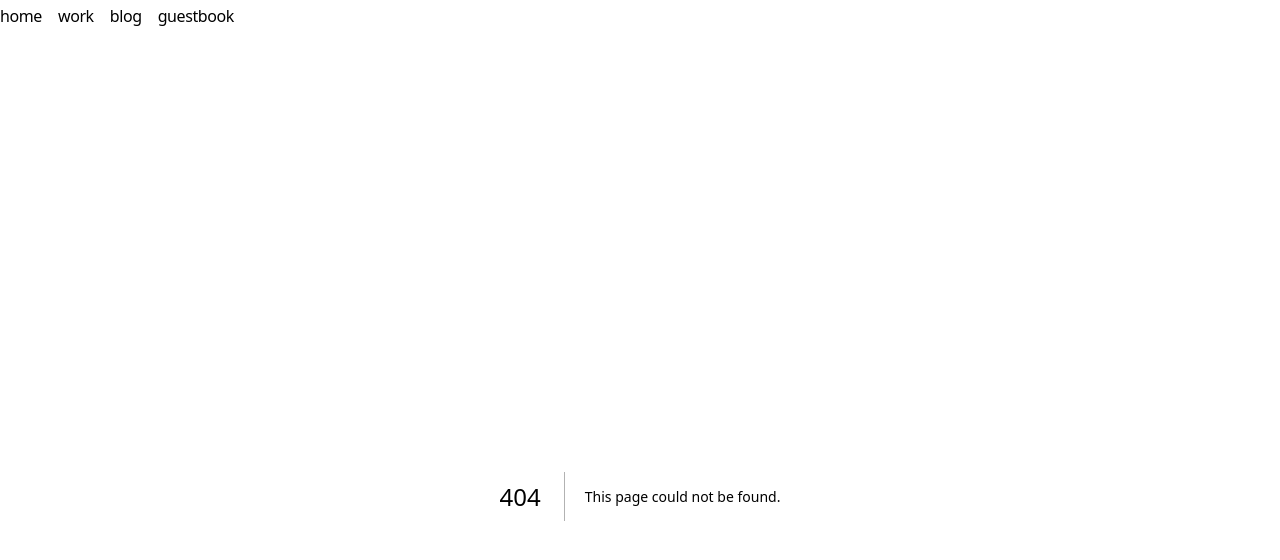
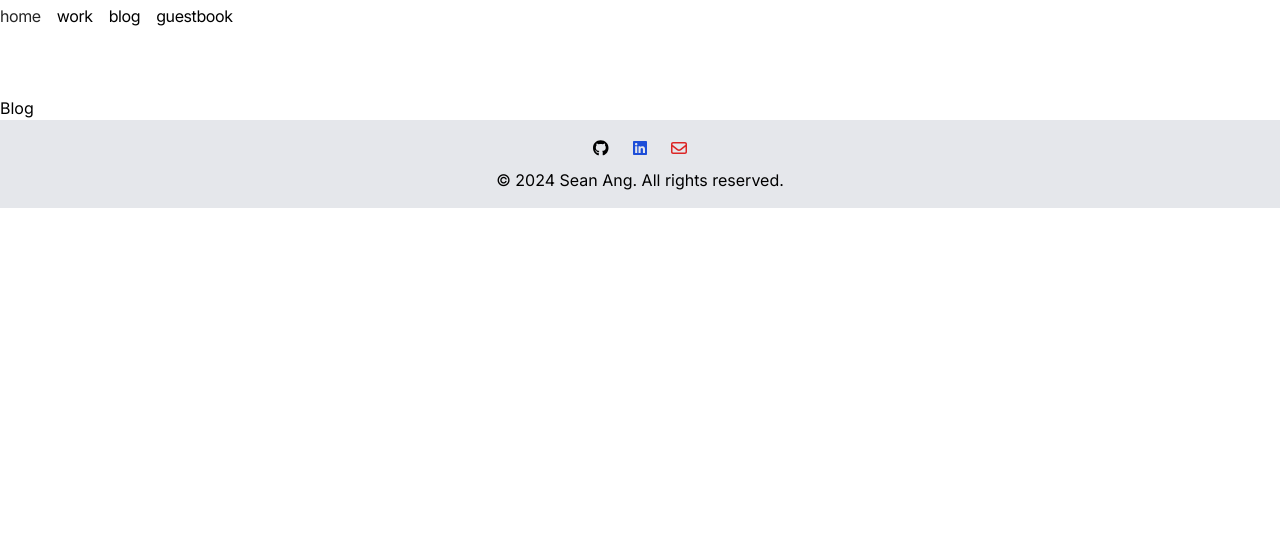
Before and after one commit to seanaxn1135/seanaxn.com, a Next.js app: page /guestbook in a window 1280 px wide. Before the commit this address had no page. Shown: the top 560 px of the page. Built offline with nearby package versions, Linux system fonts and the light colour scheme.

Commit message:
Changed font to inter, added footer

```diff
--- /dev/null
+++ b/src/app/blog/page.tsx
@@ -0,0 +1,5 @@
+export default function Blog() {
+    return (
+        <h1>Blog</h1>
+    )
+}
--- /dev/null
+++ b/src/app/components/footer.tsx
@@ -0,0 +1,31 @@
+import { FontAwesomeIcon } from '@fortawesome/react-fontawesome';
+import { faGithub, faLinkedin } from "@fortawesome/free-brands-svg-icons";
+import { faEnvelope } from "@fortawesome/free-regular-svg-icons";
+import Link from 'next/link';
+
+export default function Footer() {
+    const currentYear = new Date().getFullYear()
+    const githubIcon = <FontAwesomeIcon icon={faGithub} />
+    const linkedinIcon = <FontAwesomeIcon icon={faLinkedin} />
+    const emailIcon = <FontAwesomeIcon icon={faEnvelope} />
+
+    return (
+        <footer className="bg-gray-200 text-center py-4">
+            <div className="flex justify-center space-x-6">
+                <Link href="https://github.com/yourGithubProfile" className="text-black hover:text-gray-600">
+                    {githubIcon}
+                </Link>
+                <Link href="https://www.linkedin.com/in/yourLinkedInProfile" className="text-blue-700 hover:text-blue-800">
+                    {linkedinIcon}
+                </Link>
+                <Link href="mailto:yourEmail@example.com" className="text-red-600 hover:text-red-700">
+                    {emailIcon}
+                </Link>
+            </div>
+
+            <div className="mt-2">
+                © {currentYear} Sean Ang. All rights reserved.
+            </div>
+        </footer>
+    );
+}
--- /dev/null
+++ b/src/app/guestbook/page.tsx
@@ -0,0 +1,5 @@
+export default function Blog() {
+    return (
+        <h1>Blog</h1>
+    )
+}
--- a/src/app/layout.tsx
+++ b/src/app/layout.tsx
@@ -1,11 +1,20 @@
 import type { Metadata } from "next";
 import { Navbar } from './components/nav';
+import { Inter } from 'next/font/google'
 import "./globals.css";
+import Footer from "./components/footer";
+import "@fortawesome/fontawesome-svg-core/styles.css";
+import { config } from "@fortawesome/fontawesome-svg-core";
+config.autoAddCss = false;
 
+const inter = Inter({
+  subsets: ['latin'],
+  display: 'swap'
+})
 
 export const metadata: Metadata = {
-  title: "Create Next App",
-  description: "Generated by create next app",
+  title: "Sean Ang",
+  description: "Engineer, Gamer and aspiring Writer",
 };
 
 export default function RootLayout({
@@ -14,11 +23,12 @@ export default function RootLayout({
   children: React.ReactNode;
 }>) {
   return (
-    <html lang="en">
+    <html lang="en" className={inter.className}>
       <body>
         <main>
           <Navbar />
           {children}
+          <Footer />
         </main>
       </body>
     </html>
--- a/src/app/page.tsx
+++ b/src/app/page.tsx
@@ -2,6 +2,7 @@ export default function Page() {
   return (
     <section>
       <h1>Hey, I'm Sean 👋 </h1>
+      <p>I'm a fullstack developer, avid gamer and an aspiring blog writer. I currently work as Consultant Developer for ThoughtWorks, where I collaborate with brilliant minds to deliver impactful digital products.</p>
     </section>
   )
 }
--- /dev/null
+++ b/src/app/work/page.tsx
@@ -0,0 +1,5 @@
+export default function Blog() {
+    return (
+        <h1>Work</h1>
+    )
+}
```
Also changed, not shown: package.json (+10 -5 lines), 1 other file (tests, documents, lock files or other folders).
